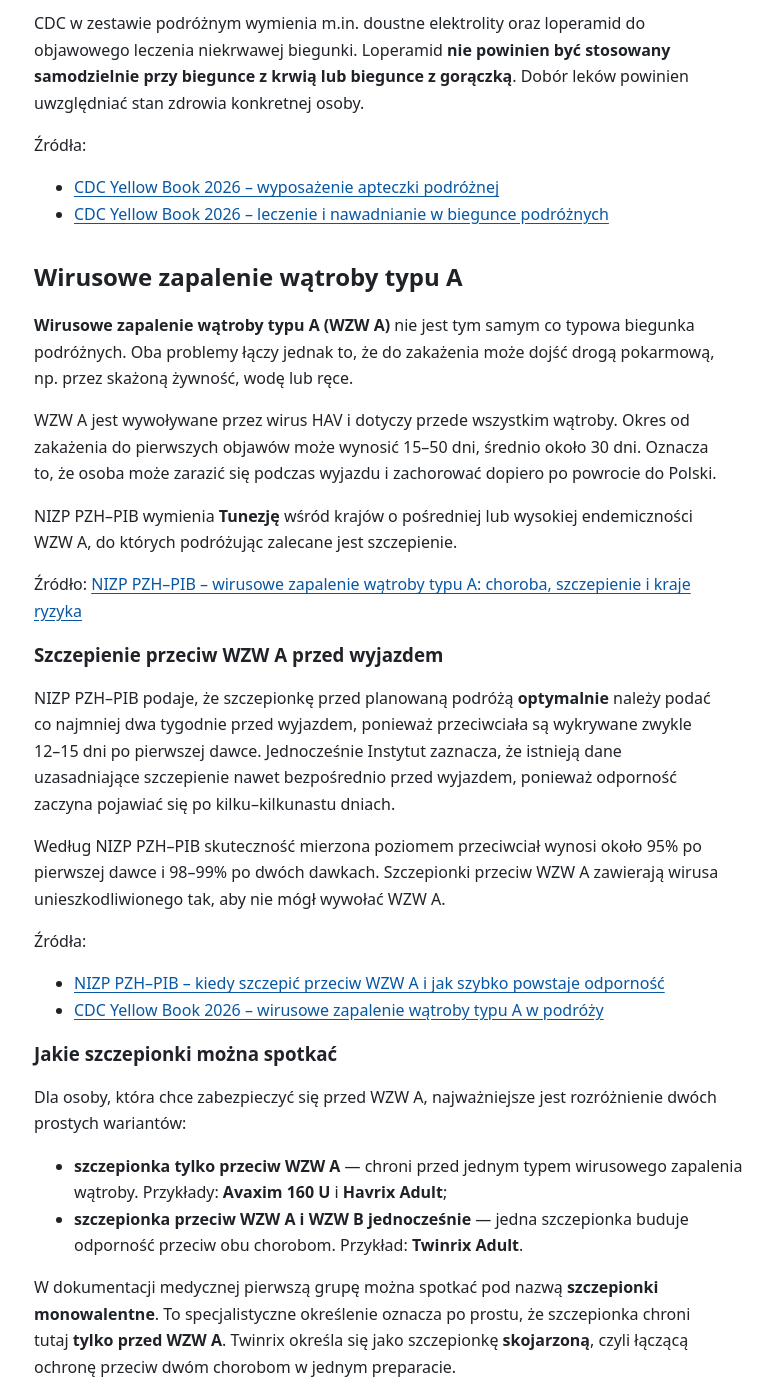
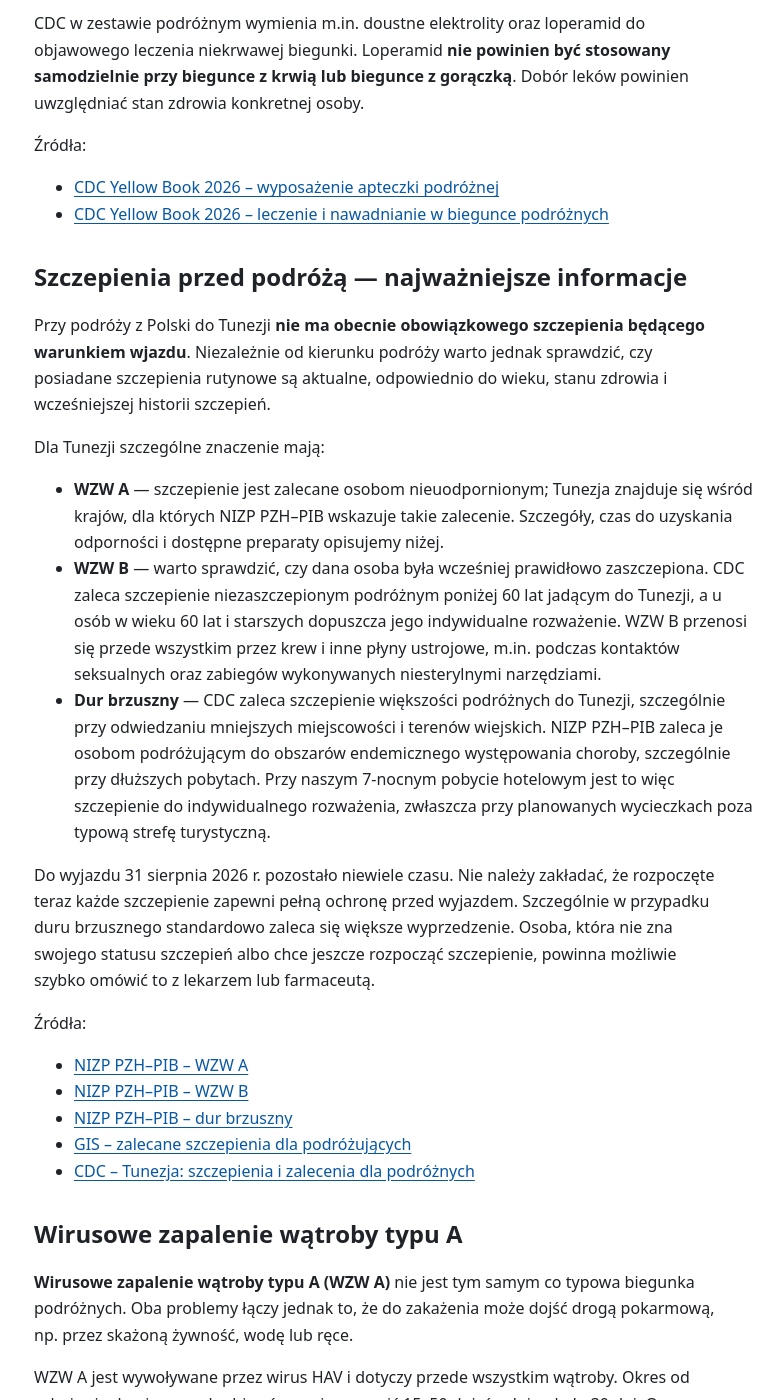
Before and after one commit to rotnicki/djerba-2026, a Jekyll site: the page built from zdrowie.md, in a window 1280 px wide and 1400 px high, scrolled down 16110 px. Shown: the whole window, without its empty margins (30-813 px from the left). Built offline with Jekyll 4.4.1, drawn with Linux system fonts in a browser that asks for light colours; our own code applies the rules of GitHub Pages for plain Markdown files.

Commit message:
Uzupełnij informacje o szczepieniach przed wyjazdem

```diff
--- a/zdrowie.md
+++ b/zdrowie.md
@@ -456,6 +456,26 @@ CDC w zestawie podróżnym wymienia m.in. doustne elektrolity oraz loperamid do
 - [CDC Yellow Book 2026 – wyposażenie apteczki podróżnej](https://www.cdc.gov/yellow-book/hcp/preparing-international-travelers/travel-health-kits.html)
 - [CDC Yellow Book 2026 – leczenie i nawadnianie w biegunce podróżnych](https://www.cdc.gov/yellow-book/hcp/preparing-international-travelers/travelers-diarrhea.html)
 
+## Szczepienia przed podróżą — najważniejsze informacje
+
+Przy podróży z Polski do Tunezji **nie ma obecnie obowiązkowego szczepienia będącego warunkiem wjazdu**. Niezależnie od kierunku podróży warto jednak sprawdzić, czy posiadane szczepienia rutynowe są aktualne, odpowiednio do wieku, stanu zdrowia i wcześniejszej historii szczepień.
+
+Dla Tunezji szczególne znaczenie mają:
+
+- **WZW A** — szczepienie jest zalecane osobom nieuodpornionym; Tunezja znajduje się wśród krajów, dla których NIZP PZH–PIB wskazuje takie zalecenie. Szczegóły, czas do uzyskania odporności i dostępne preparaty opisujemy niżej.
+- **WZW B** — warto sprawdzić, czy dana osoba była wcześniej prawidłowo zaszczepiona. CDC zaleca szczepienie niezaszczepionym podróżnym poniżej 60 lat jadącym do Tunezji, a u osób w wieku 60 lat i starszych dopuszcza jego indywidualne rozważenie. WZW B przenosi się przede wszystkim przez krew i inne płyny ustrojowe, m.in. podczas kontaktów seksualnych oraz zabiegów wykonywanych niesterylnymi narzędziami.
+- **Dur brzuszny** — CDC zaleca szczepienie większości podróżnych do Tunezji, szczególnie przy odwiedzaniu mniejszych miejscowości i terenów wiejskich. NIZP PZH–PIB zaleca je osobom podróżującym do obszarów endemicznego występowania choroby, szczególnie przy dłuższych pobytach. Przy naszym 7-nocnym pobycie hotelowym jest to więc szczepienie do indywidualnego rozważenia, zwłaszcza przy planowanych wycieczkach poza typową strefę turystyczną.
+
+Do wyjazdu 31 sierpnia 2026 r. pozostało niewiele czasu. Nie należy zakładać, że rozpoczęte teraz każde szczepienie zapewni pełną ochronę przed wyjazdem. Szczególnie w przypadku duru brzusznego standardowo zaleca się większe wyprzedzenie. Osoba, która nie zna swojego statusu szczepień albo chce jeszcze rozpocząć szczepienie, powinna możliwie szybko omówić to z lekarzem lub farmaceutą.
+
+Źródła:
+
+- [NIZP PZH–PIB – WZW A](https://szczepienia.pzh.gov.pl/szczepionki/wzw-a/)
+- [NIZP PZH–PIB – WZW B](https://szczepienia.pzh.gov.pl/szczepionki/wzw-b/)
+- [NIZP PZH–PIB – dur brzuszny](https://szczepienia.pzh.gov.pl/szczepionki/dur-brzuszny/)
+- [GIS – zalecane szczepienia dla podróżujących](https://www.gov.pl/web/gis/zalecane-szczepienia-dla-podrozujacych)
+- [CDC – Tunezja: szczepienia i zalecenia dla podróżnych](https://wwwnc.cdc.gov/travel/destinations/traveler/none/Tunisia)
+
 ## Wirusowe zapalenie wątroby typu A
 
 **Wirusowe zapalenie wątroby typu A (WZW A)** nie jest tym samym co typowa biegunka podróżnych. Oba problemy łączy jednak to, że do zakażenia może dojść drogą pokarmową, np. przez skażoną żywność, wodę lub ręce.
```
